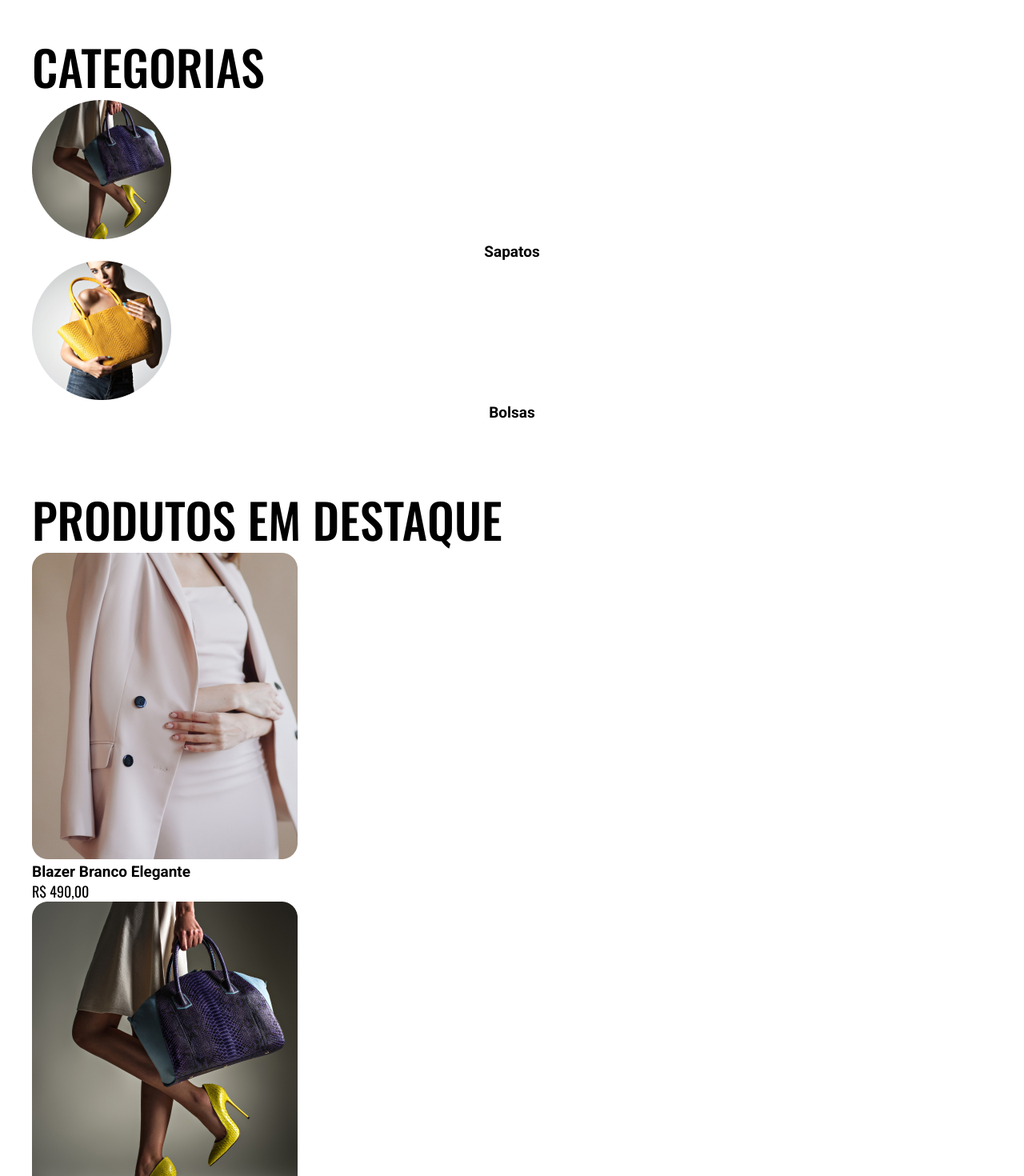
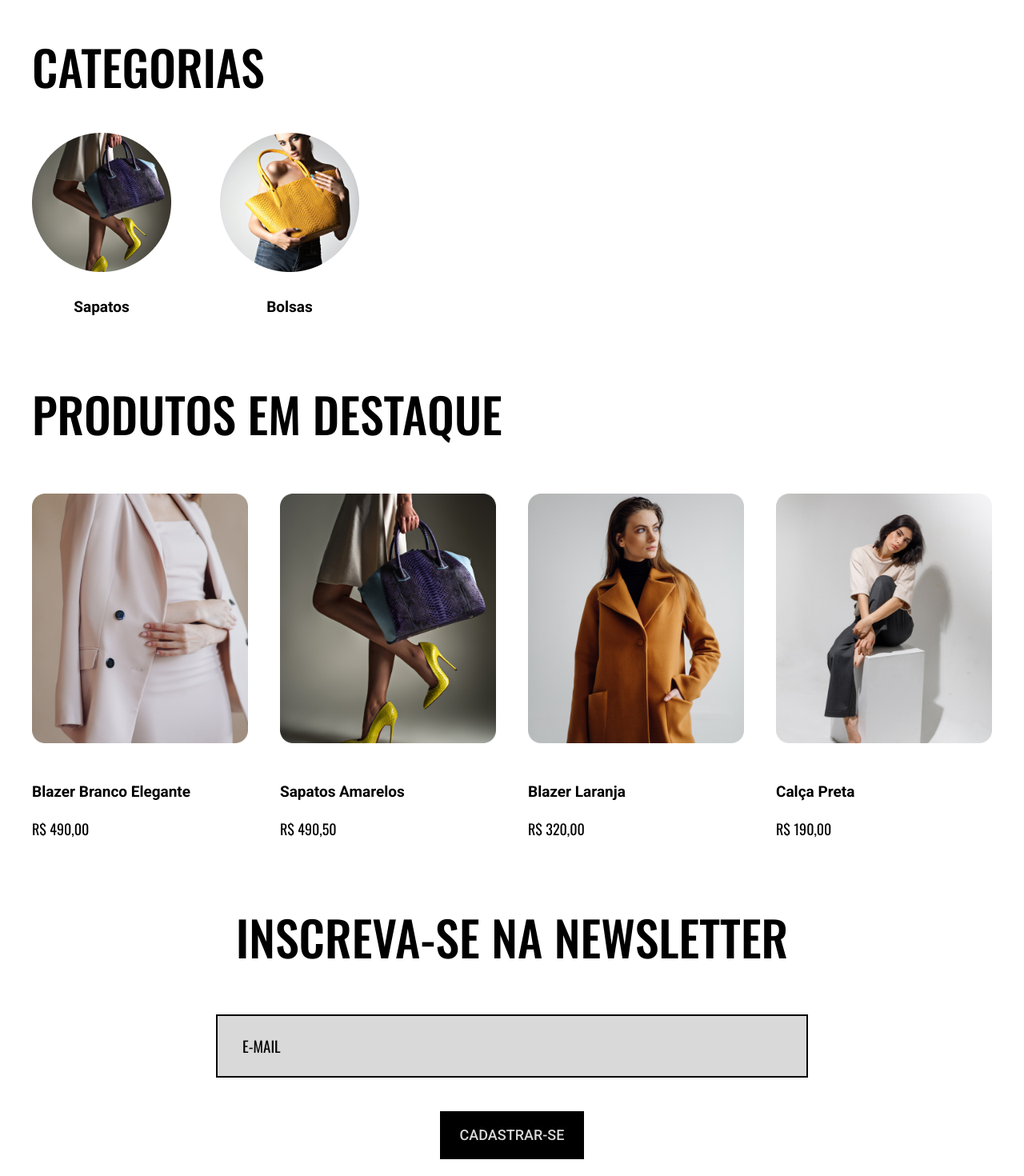
Before and after one commit to Kenzie-Academy-Brasil-Developers/T19-M3-S1-Introducao-React, a React (Vite) app: page / in a window 1280 px wide. Shown: the part 800-2270 px from the top of the page at 80% size. Built offline with nearby package versions, Linux system fonts and the light colour scheme.

Commit message:
feat: Realizada estilização das seções de Produtos e Categorias

```diff
--- a/src/components/sections/CategoriesSection/CategoryCard/index.jsx
+++ b/src/components/sections/CategoriesSection/CategoryCard/index.jsx
@@ -1,10 +1,11 @@
+import styles from "./style.module.css"
 export const CategoryCard = ({title, image}) => {
 
     return (
-        <>
+        <div className={styles.categoryCard}>
             <img src={image} alt={`Categoria ${title}`} />
             <h3 className="title3 center">{title}</h3>
-        </>
+        </div>
     )
 }
 
--- /dev/null
+++ b/src/components/sections/CategoriesSection/CategoryCard/style.module.css
@@ -0,0 +1,3 @@
+.categoryCard h3 {
+    margin-top: 1.75rem;
+}
--- a/src/components/sections/CategoriesSection/index.jsx
+++ b/src/components/sections/CategoriesSection/index.jsx
@@ -1,13 +1,14 @@
 import { CategoryCard } from "./CategoryCard";
 import { categories } from "../../../data/categories";
 
+import styles from "./style.module.css"
 export const CategoriesSection = () => {
   //categoryCard("Sapatos", "http://...")
   return (
     <div className="container">
-      <section >
+      <section className={styles.categoriesSection} >
         <h2 className="title2">CATEGORIAS</h2>
-        <ul>
+        <ul className={styles.categoriesList}>
             {categories.map((category) => {
                 return (
                     <li key={category.id}>
--- /dev/null
+++ b/src/components/sections/CategoriesSection/style.module.css
@@ -0,0 +1,13 @@
+.categoriesSection h2 {
+    margin-bottom: 2.5625rem;
+}
+
+.categoriesList {
+    display: flex;
+    gap: 3.8125rem;
+    overflow: auto;
+}
+
+.categoriesList li {
+    min-width: 174px;
+}
--- a/src/components/sections/ProductsSection/ProductCard/index.jsx
+++ b/src/components/sections/ProductsSection/ProductCard/index.jsx
@@ -1,16 +1,18 @@
+import styles from "./style.module.css"
+
 export const ProductCard = ({title, image, price}) => {
     // const priceFormated = price.toFixed(2).replace(".", ",");
     // const priceFormated = price.toLocaleString("pt", {style:"currency", currency:"EUR"});
     const priceFormated = price.toLocaleString("pt-BR", {style:"currency", currency:"BRL"});
 
     return (
-        <>
+        <div className={styles.productCard}>
             <img src={image} alt={`Produto ${title}`} />
             <h3 className="title3">{title}</h3>
             <p className="price">{priceFormated}</p>
             {/* <p className="price">R${priceFormated}</p>   */}
             {/*<p>R${price.toFixed(2).replace(".", ",")}</p>*/}
 
-        </>
+        </div>
     )
 }
--- /dev/null
+++ b/src/components/sections/ProductsSection/ProductCard/style.module.css
@@ -0,0 +1,4 @@
+.productCard h3 {
+    margin-top: 2.8125rem;
+    margin-bottom: 1.375rem;
+}
--- a/src/components/sections/ProductsSection/index.jsx
+++ b/src/components/sections/ProductsSection/index.jsx
@@ -6,13 +6,14 @@ import { products } from "../../../data/products";
 // import Product3 from "../../../assets/product3.jpg";
 // import Product4 from "../../../assets/product4.jpg";
 
+import styles from "./style.module.css"
 export const ProductsSection = () => {
 
   return (
     <div className="container">
-      <section>
+      <section className={styles.productsSection}>
         <h2 className="title2">PRODUTOS EM DESTAQUE</h2>
-        <ul>
+        <ul className={styles.productList}>
             {
                 products.map((product) => {
                     const {id, name, price, img} = product;
--- /dev/null
+++ b/src/components/sections/ProductsSection/style.module.css
@@ -0,0 +1,13 @@
+.productsSection h2 {
+    margin-bottom: 3.625rem;
+}
+
+.productList {
+    display: flex;
+    gap: 2.5rem;
+    overflow: auto;
+}
+
+.productList li {
+    min-width: 270px;
+}
```
